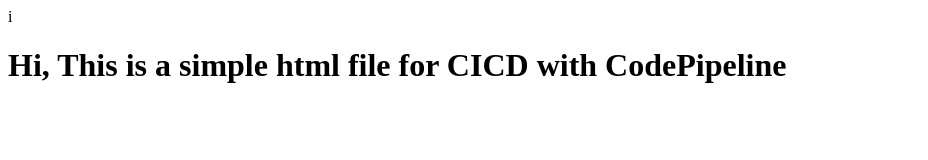
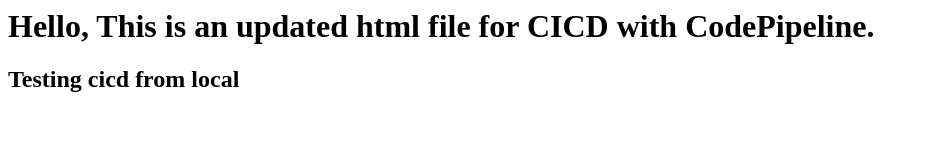
Before and after one commit to avizway1/awar-03-gitdemo, a plain HTML site: page index.html in a window 1280 px wide. Shown: the whole page, without its empty margins (0-928 px from the left). Drawn offline with Linux system fonts and the light colour scheme.

Commit message:
updated index.html with h2

```diff
--- a/index.html
+++ b/index.html
@@ -1,3 +1,4 @@
-i<html>
-<h1>Hi, This is a simple html file for CICD with CodePipeline </h1>
+<html>
+<h1>Hello, This is an updated html file for CICD with CodePipeline. </h1>
+<h2> Testing cicd from local </h2>
 </html>
```
